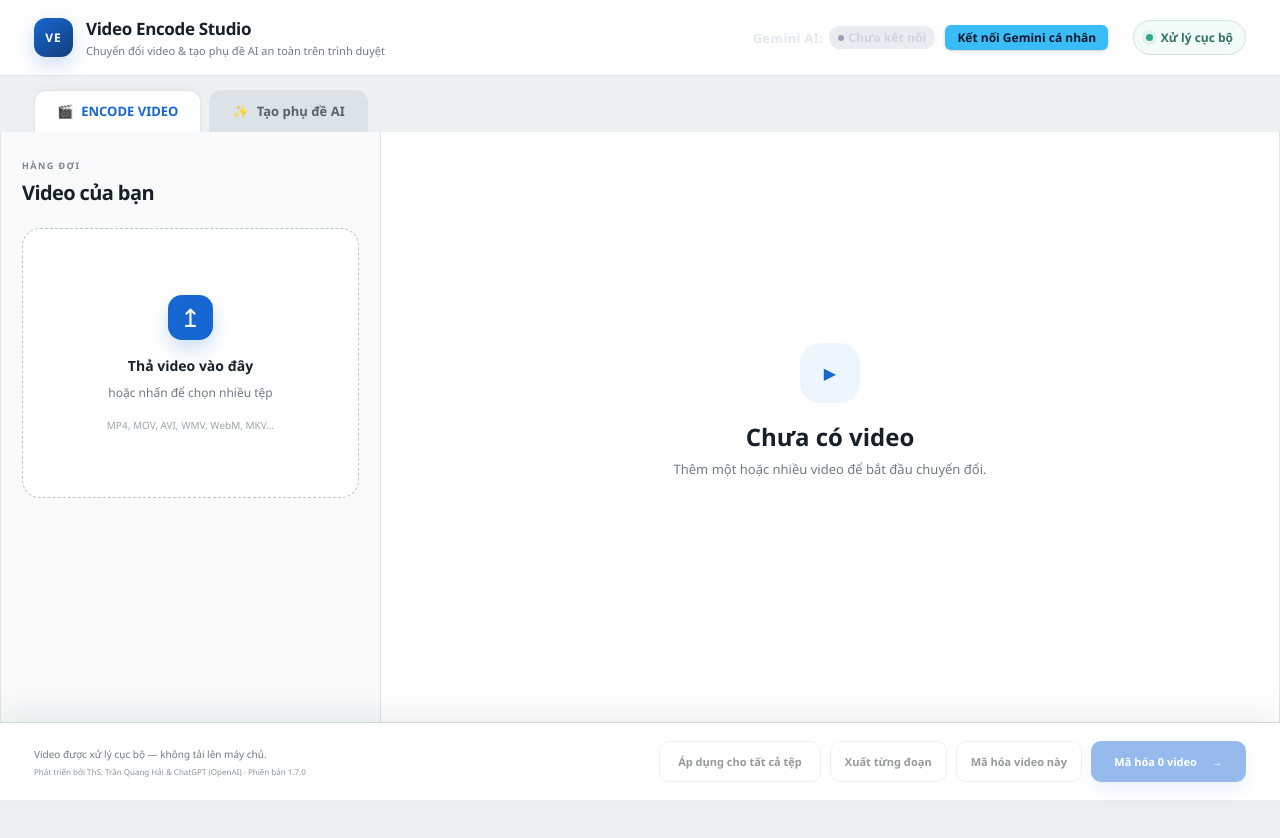
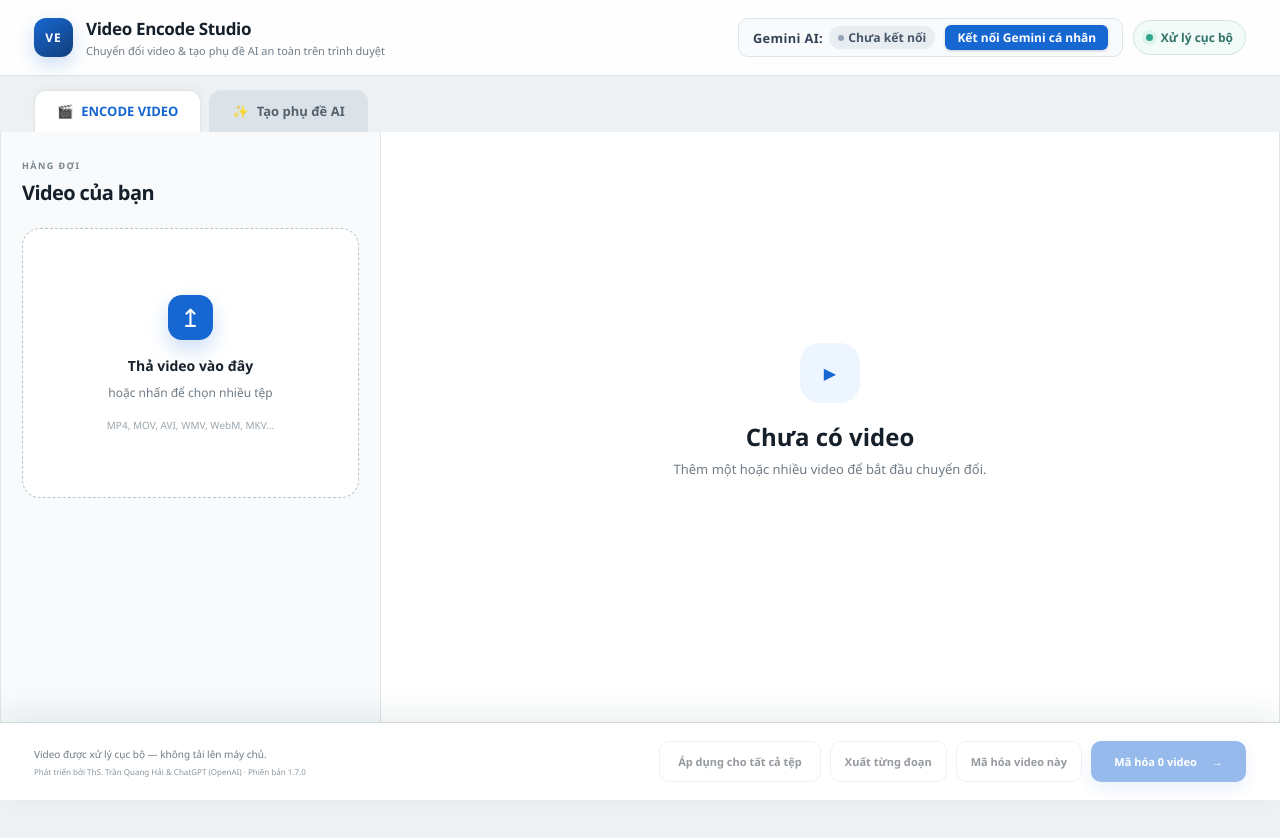
Before and after one commit to tranquanghai-ops/VIDEO-ENCODE-STUDIO, a React (Vite) app: page / in a window 1280 px wide. Shown: the top 838 px of the page. Built offline with nearby package versions, Linux system fonts and the light colour scheme.

Commit message:
fix: keep Gemini key management accessible and default to translation

```diff
--- a/src/components/BatchSubtitleStudio.tsx
+++ b/src/components/BatchSubtitleStudio.tsx
@@ -102,7 +102,7 @@ export const BatchSubtitleStudio: React.FC<BatchSubtitleStudioProps> = ({
 }) => {
   // Batch settings
   const [sourceLang, setSourceLang] = useState<string>('auto'); // Mặc định AUTO DETECT
-  const [mode, setMode] = useState<'original' | 'translate'>('original');
+  const [mode, setMode] = useState<'original' | 'translate'>('translate');
   const [targetLang, setTargetLang] = useState<string>('vi'); // Mặc định dịch sang Tiếng Việt
   const [sendParts, setSendParts] = useState<1 | 2 | 3 | 4>(1);
 
@@ -509,7 +509,6 @@ export const BatchSubtitleStudio: React.FC<BatchSubtitleStudioProps> = ({
 
           {/* Trạng thái kết nối nhanh */}
           <div>
-            {!isConnected && (
               <button
                 type="button"
                 onClick={onOpenKeyModal}
@@ -524,9 +523,8 @@ export const BatchSubtitleStudio: React.FC<BatchSubtitleStudioProps> = ({
                   cursor: 'pointer'
                 }}
               >
-                🔑 Kết nối Gemini cá nhân để bắt đầu
+                🔑 {isConnected ? 'Quản lý / thêm API key' : 'Kết nối Gemini cá nhân để bắt đầu'}
               </button>
-            )}
           </div>
         </div>
 
--- a/src/components/GeminiKeyModal.tsx
+++ b/src/components/GeminiKeyModal.tsx
@@ -80,7 +80,7 @@ export const GeminiKeyModal: React.FC<GeminiKeyModalProps> = ({ isOpen, onClose,
     <section className="key-modal">
       <header><div><h3>QUẢN LÝ GEMINI API KEY</h3><p>Lưu nhiều key có tên riêng. Khi key đang dùng hết quota hoặc không còn hợp lệ, ứng dụng tự thử key tiếp theo.</p></div><button type="button" onClick={onClose} aria-label="Đóng">×</button></header>
 
-      {profiles.length > 0 && <div className="key-profile-list"><strong>Danh sách key ({profiles.length})</strong>{profiles.map((profile) => <article className={profile.id === activeId ? 'active' : ''} key={profile.id}><button type="button" className="key-profile-select" onClick={() => handleSelect(profile)}><i /> <span><b>{profile.name}</b><small>{maskKey(profile.key)} · {profile.type === 'local' ? 'Lưu trên thiết bị' : 'Trong phiên này'}</small></span></button><button type="button" className="key-edit" onClick={() => handleEdit(profile)}>Sửa</button><button type="button" className="key-delete" onClick={() => handleRemove(profile.id)}>Xóa</button></article>)}</div>}
+      {profiles.length > 0 && <div className="key-profile-list"><strong>Danh sách key ({profiles.length}) — chọn key muốn dùng</strong>{profiles.map((profile) => <article className={profile.id === activeId ? 'active' : ''} key={profile.id}><button type="button" className="key-profile-select" aria-pressed={profile.id === activeId} onClick={() => handleSelect(profile)}><i /> <span><b>{profile.name}{profile.id === activeId ? ' · Đang dùng' : ''}</b><small>{maskKey(profile.key)} · {profile.type === 'local' ? 'Lưu trên thiết bị' : 'Trong phiên này'}</small></span></button><button type="button" className="key-edit" onClick={() => handleEdit(profile)}>Sửa</button><button type="button" className="key-delete" onClick={() => handleRemove(profile.id)}>Xóa</button></article>)}</div>}
 
       <div className="key-add-form"><strong>{editingId ? 'Chỉnh sửa API Key' : 'Thêm API Key'}</strong><label>Tên dễ nhớ<input type="text" value={name} onChange={(event) => setName(event.target.value)} placeholder={`Ví dụ: Key công việc ${profiles.length + 1}`} disabled={isValidating} /></label><label>Gemini API Key<div className="key-secret-input"><input type={showPassword ? 'text' : 'password'} value={inputKey} onChange={(event) => setInputKey(event.target.value)} placeholder="Nhập AIzaSy..." autoComplete="off" spellCheck="false" disabled={isValidating} /><button type="button" onClick={() => setShowPassword((value) => !value)}>{showPassword ? 'Ẩn' : 'Hiện'}</button></div></label><div className="key-storage-options"><label><input type="radio" name="keyStorage" checked={!rememberOption} onChange={() => setRememberOption(false)} /><span><b>Chỉ dùng trong phiên này</b><small>Tự xóa khi đóng tab.</small></span></label><label><input type="radio" name="keyStorage" checked={rememberOption} onChange={() => setRememberOption(true)} /><span><b>Ghi nhớ trên thiết bị này</b><small>Chỉ dùng trên thiết bị cá nhân.</small></span></label></div></div>
 
--- a/src/components/HeaderGeminiStatus.tsx
+++ b/src/components/HeaderGeminiStatus.tsx
@@ -28,23 +28,23 @@ export const HeaderGeminiStatus: React.FC<HeaderGeminiStatusProps> = ({
       display: 'flex',
       alignItems: 'center',
       gap: '0.65rem',
-      background: 'rgba(255, 255, 255, 0.08)',
+      background: '#f8fafc',
       padding: '0.4rem 0.85rem',
       borderRadius: '10px',
-      border: '1px solid rgba(255, 255, 255, 0.15)',
-      color: '#ffffff',
+      border: '1px solid #dbe5ec',
+      color: '#334155',
       fontSize: '0.8rem',
       flexWrap: 'wrap'
     }}>
       <div style={{ display: 'flex', alignItems: 'center', gap: '0.35rem' }}>
-        <strong style={{ letterSpacing: '0.03em', color: '#e2e8f0' }}>Gemini AI:</strong>
+        <strong style={{ letterSpacing: '0.03em', color: '#334155' }}>Gemini AI:</strong>
         {isConnected ? (
           <span style={{
             display: 'inline-flex',
             alignItems: 'center',
             gap: '0.3rem',
-            background: 'rgba(16, 185, 129, 0.2)',
-            color: '#34d399',
+            background: '#def5eb',
+            color: '#137d70',
             padding: '0.2rem 0.55rem',
             borderRadius: '12px',
             fontWeight: 600,
@@ -58,8 +58,8 @@ export const HeaderGeminiStatus: React.FC<HeaderGeminiStatusProps> = ({
             display: 'inline-flex',
             alignItems: 'center',
             gap: '0.3rem',
-            background: 'rgba(148, 163, 184, 0.2)',
-            color: '#cbd5e1',
+            background: '#e8edf2',
+            color: '#475569',
             padding: '0.2rem 0.55rem',
             borderRadius: '12px',
             fontWeight: 600,
@@ -78,8 +78,8 @@ export const HeaderGeminiStatus: React.FC<HeaderGeminiStatusProps> = ({
             onClick={onOpenModal}
             title="Quản lý Gemini API Key"
             style={{
-              background: 'rgba(255, 255, 255, 0.15)',
-              border: 'none',
+              background: '#1767d2',
+              border: '1px solid #0f4ea7',
               color: '#ffffff',
               padding: '0.25rem 0.6rem',
               borderRadius: '6px',
@@ -97,9 +97,9 @@ export const HeaderGeminiStatus: React.FC<HeaderGeminiStatusProps> = ({
           type="button"
           onClick={onOpenModal}
           style={{
-            background: '#38bdf8',
+            background: '#1767d2',
             border: 'none',
-            color: '#0f172a',
+            color: '#ffffff',
             padding: '0.25rem 0.75rem',
             borderRadius: '6px',
             fontSize: '0.75rem',
@@ -116,7 +116,7 @@ export const HeaderGeminiStatus: React.FC<HeaderGeminiStatusProps> = ({
         <span style={{
           opacity: 0.65,
           fontSize: '0.72rem',
-          borderLeft: '1px solid rgba(255, 255, 255, 0.2)',
+          borderLeft: '1px solid #cbd5e1',
           paddingLeft: '0.5rem'
         }} title="Tài khoản đăng nhập Portal">
           👤 {userEmail}
--- a/src/components/SubtitleGenerator.tsx
+++ b/src/components/SubtitleGenerator.tsx
@@ -65,7 +65,7 @@ export const SubtitleGenerator: React.FC<SubtitleGeneratorProps> = ({
   // Model & Language Configuration
   const [selectedModel, setSelectedModel] = useState<string>(AUTO_MODEL_ID);
   const [sourceLang, setSourceLang] = useState<string>('vi');
-  const [mode, setMode] = useState<'original' | 'translate'>('original');
+  const [mode, setMode] = useState<'original' | 'translate'>('translate');
   const [targetLang, setTargetLang] = useState<string>('en');
 
   // Processing & Chunk States
--- a/src/services/geminiSubtitle.ts
+++ b/src/services/geminiSubtitle.ts
@@ -75,6 +75,8 @@ export function getStoredApiKeys(): GeminiKeyProfile[] {
     const type = legacySession ? 'session' : 'local';
     const migrated: GeminiKeyProfile = { id: makeKeyId(), name: 'Gemini API cũ', key: legacyKey, type, createdAt: Date.now() };
     writeProfiles([migrated], type); localStorage.setItem(STORAGE_KEY_ACTIVE_ID, migrated.id);
+    sessionStorage.removeItem(STORAGE_KEY_SESSION);
+    localStorage.removeItem(STORAGE_KEY_LOCAL);
     return [migrated];
   } catch { return []; }
 }
```
Also changed, not shown: src/styles.css (+2 -1 lines), 5 other files (tests, documents, lock files or other folders).
